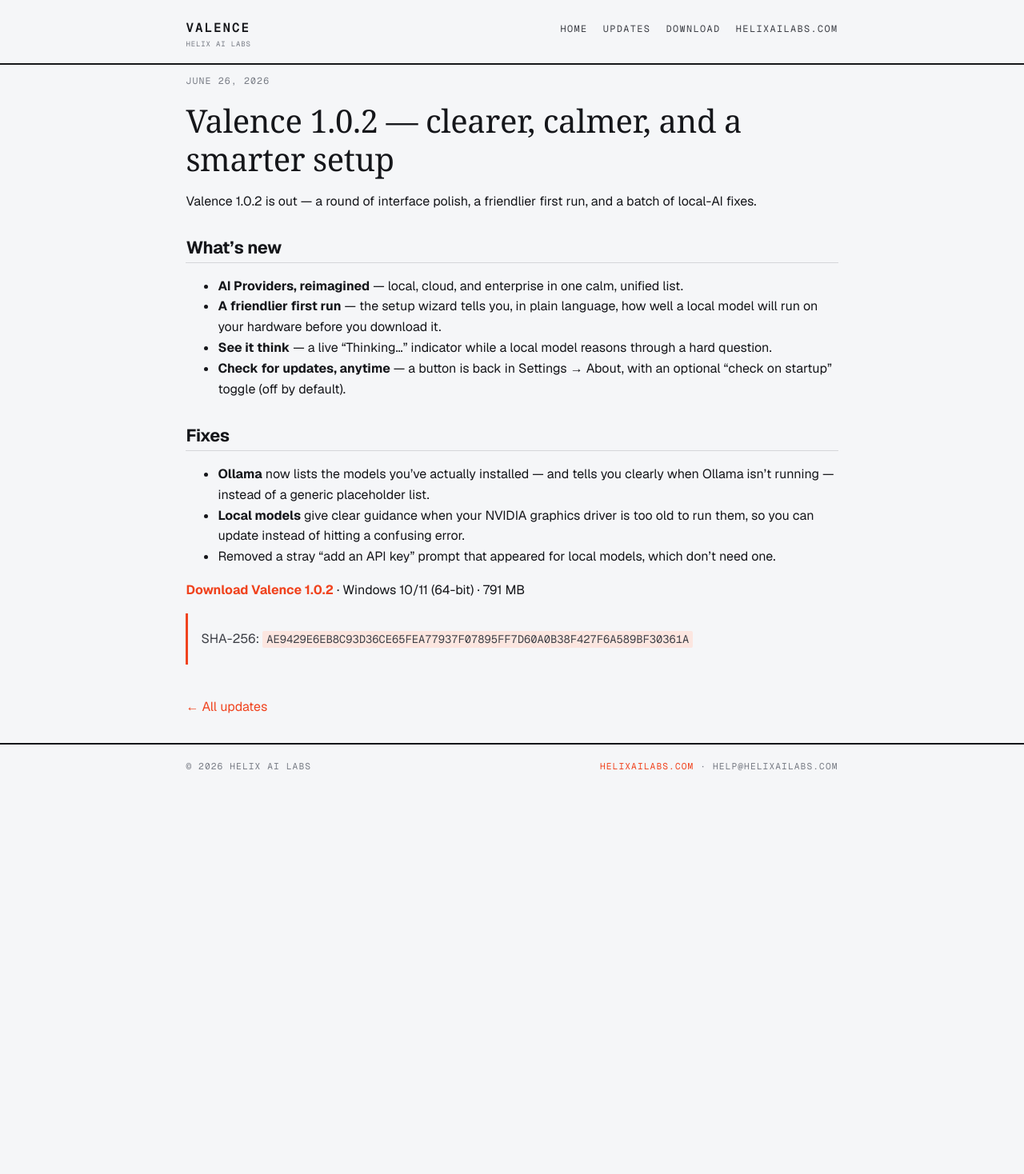
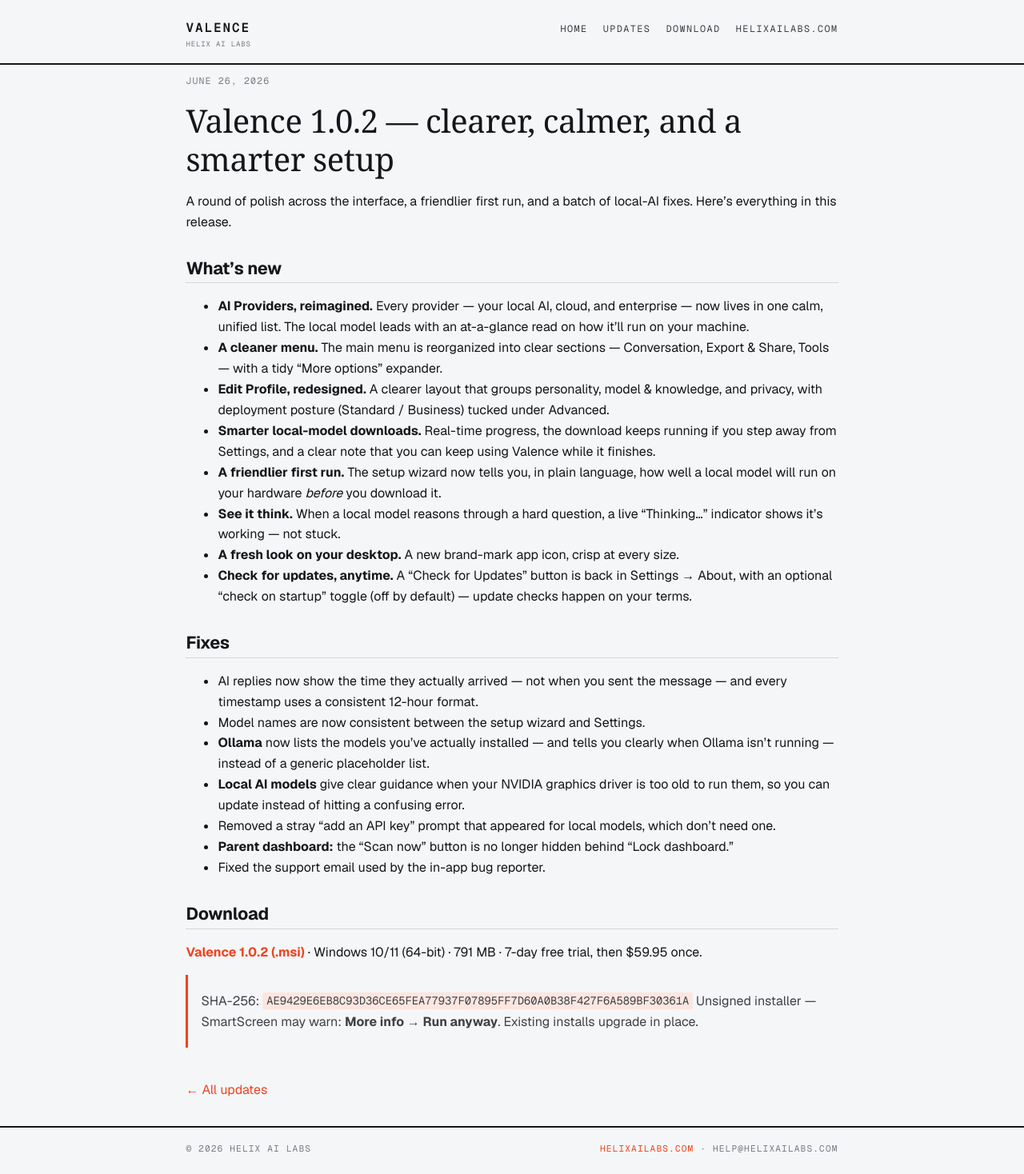
Before and after one commit to HelixAILabs/Valence, a Jekyll site: the page built from _posts/2026-06-26-valence-1-0-2.md, in a window 1280 px wide. Shown: the whole page at 80% size. Built offline with Jekyll 4.4.1, drawn with Linux system fonts in a browser that asks for light colours; some web fonts are replaced; before the commit the page ends 989 px from its top, so only the background shows below that.

```diff
--- a/_posts/2026-06-26-valence-1-0-2.md
+++ b/_posts/2026-06-26-valence-1-0-2.md
@@ -4,19 +4,32 @@ title: "Valence 1.0.2 — clearer, calmer, and a smarter setup"
 date: 2026-06-26
 ---
 
-Valence 1.0.2 is out — a round of interface polish, a friendlier first run, and a batch of local-AI fixes.
+A round of polish across the interface, a friendlier first run, and a batch of local-AI fixes. Here's everything in this release.
 
 ## What's new
-- **AI Providers, reimagined** — local, cloud, and enterprise in one calm, unified list.
-- **A friendlier first run** — the setup wizard tells you, in plain language, how well a local model will run on your hardware before you download it.
-- **See it think** — a live "Thinking…" indicator while a local model reasons through a hard question.
-- **Check for updates, anytime** — a button is back in Settings → About, with an optional "check on startup" toggle (off by default).
+
+- **AI Providers, reimagined.** Every provider — your local AI, cloud, and enterprise — now lives in one calm, unified list. The local model leads with an at-a-glance read on how it'll run on your machine.
+- **A cleaner menu.** The main menu is reorganized into clear sections — Conversation, Export & Share, Tools — with a tidy "More options" expander.
+- **Edit Profile, redesigned.** A clearer layout that groups personality, model & knowledge, and privacy, with deployment posture (Standard / Business) tucked under Advanced.
+- **Smarter local-model downloads.** Real-time progress, the download keeps running if you step away from Settings, and a clear note that you can keep using Valence while it finishes.
+- **A friendlier first run.** The setup wizard now tells you, in plain language, how well a local model will run on your hardware *before* you download it.
+- **See it think.** When a local model reasons through a hard question, a live "Thinking…" indicator shows it's working — not stuck.
+- **A fresh look on your desktop.** A new brand-mark app icon, crisp at every size.
+- **Check for updates, anytime.** A "Check for Updates" button is back in Settings → About, with an optional "check on startup" toggle (off by default) — update checks happen on your terms.
 
 ## Fixes
+
+- AI replies now show the time they actually arrived — not when you sent the message — and every timestamp uses a consistent 12-hour format.
+- Model names are now consistent between the setup wizard and Settings.
 - **Ollama** now lists the models you've actually installed — and tells you clearly when Ollama isn't running — instead of a generic placeholder list.
-- **Local models** give clear guidance when your NVIDIA graphics driver is too old to run them, so you can update instead of hitting a confusing error.
+- **Local AI models** give clear guidance when your NVIDIA graphics driver is too old to run them, so you can update instead of hitting a confusing error.
 - Removed a stray "add an API key" prompt that appeared for local models, which don't need one.
+- **Parent dashboard:** the "Scan now" button is no longer hidden behind "Lock dashboard."
+- Fixed the support email used by the in-app bug reporter.
 
-[**Download Valence 1.0.2**](https://github.com/HelixAILabs/Valence/releases/download/v1.0.2/Valence-1.0.2.msi) &middot; Windows 10/11 (64-bit) &middot; 791 MB
+## Download
+
+[**Valence 1.0.2 (.msi)**](https://github.com/HelixAILabs/Valence/releases/download/v1.0.2/Valence-1.0.2.msi) &middot; Windows 10/11 (64-bit) &middot; 791 MB &middot; 7-day free trial, then $59.95 once.
 
 > SHA-256: `AE9429E6EB8C93D36CE65FEA77937F07895FF7D60A0B38F427F6A589BF30361A`
+> Unsigned installer — SmartScreen may warn: **More info → Run anyway**. Existing installs upgrade in place.
```
